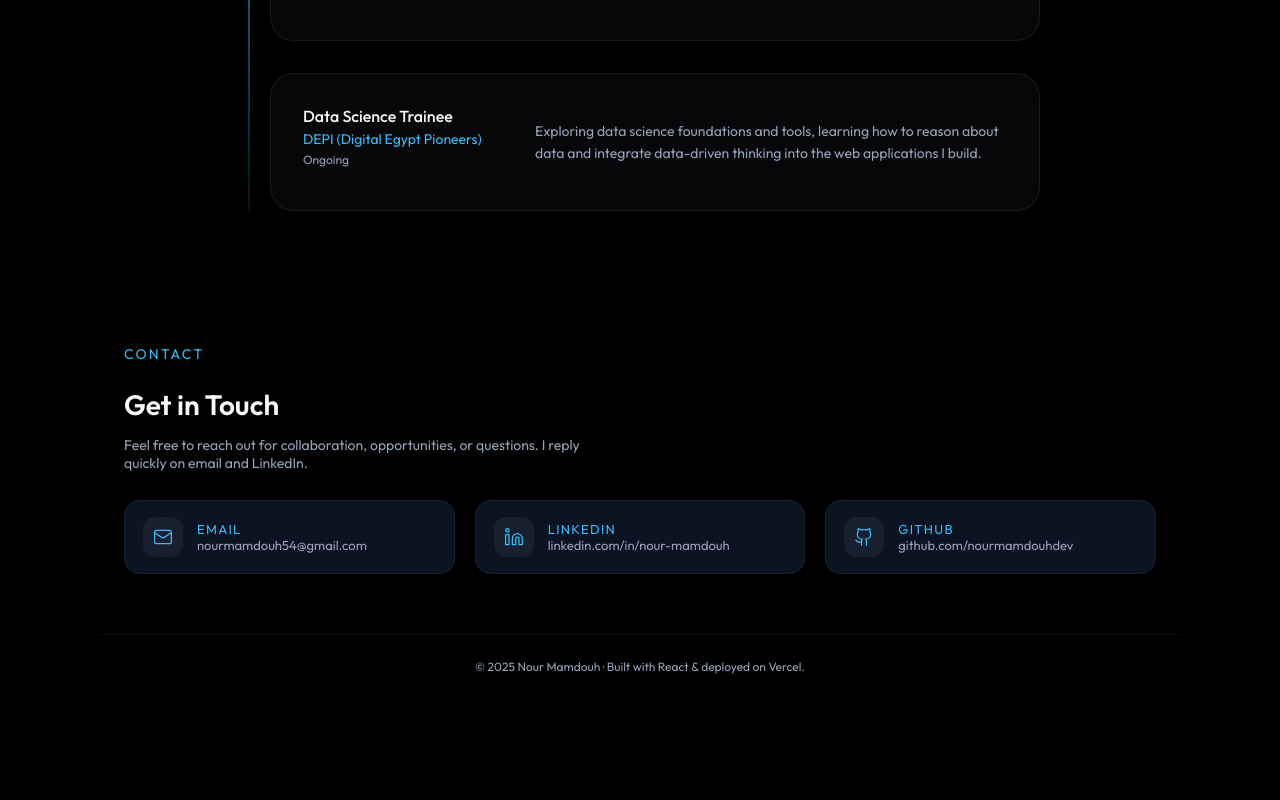
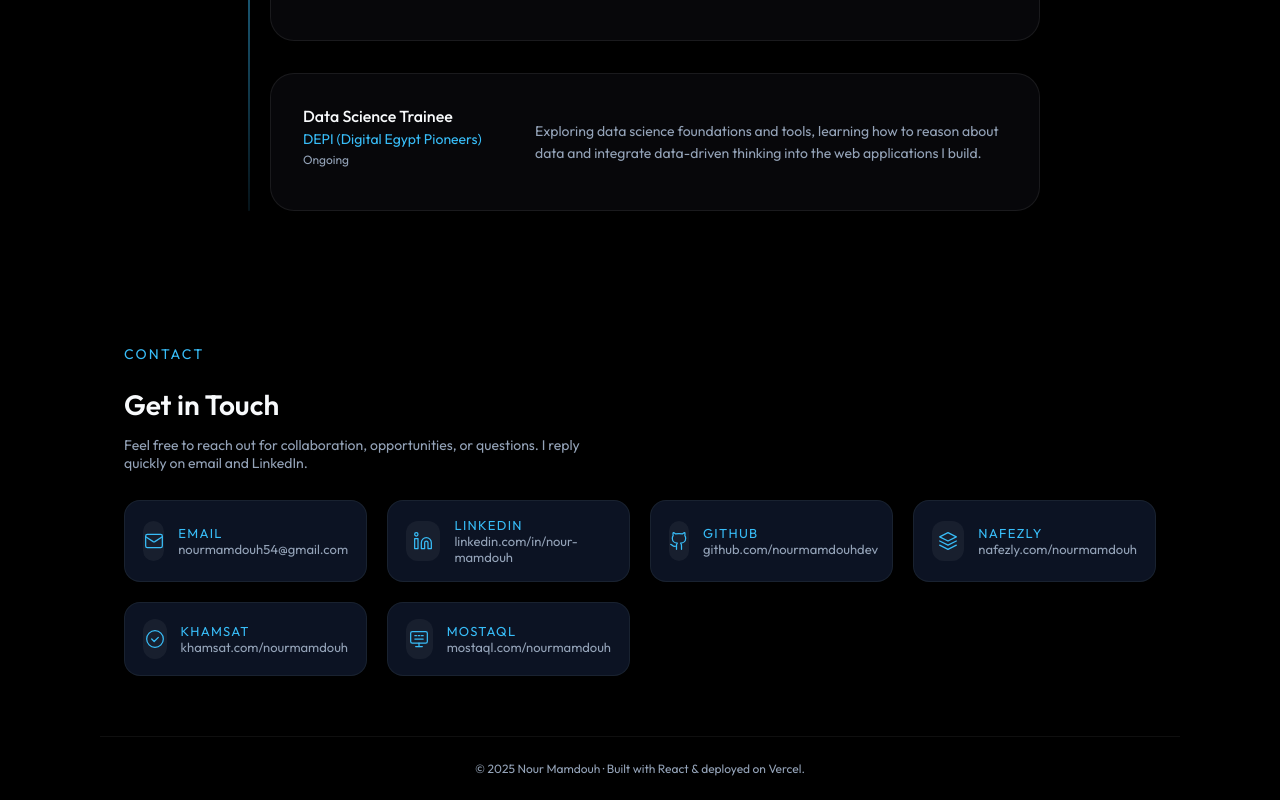
Before and after one commit to nourmamdouhdev/nour-portfolio, a React (Vite) app: page / in a window 1280 px wide. Shown: the part 3449-4249 px from the top of the page. Before the commit the page ends 4147 px from the top, so only its background shows below. Built offline with nearby package versions, Linux system fonts and the light colour scheme.

Commit message:
add the freelance contct

```diff
--- a/src/components/Contact.jsx
+++ b/src/components/Contact.jsx
@@ -1,5 +1,31 @@
 import { motion } from "framer-motion";
-import { Mail, Linkedin, Github } from "lucide-react";
+import { Mail, Linkedin, Github, Briefcase } from "lucide-react";
+
+// Custom SVG icons for freelancing platforms
+const NafezlyIcon = ({ size = 20, color = "var(--accent)" }) => (
+  <svg width={size} height={size} viewBox="0 0 24 24" fill="none" stroke={color} strokeWidth="1.5" strokeLinecap="round" strokeLinejoin="round">
+    <path d="M12 2L2 7l10 5 10-5-10-5z" />
+    <path d="M2 17l10 5 10-5" />
+    <path d="M2 12l10 5 10-5" />
+  </svg>
+);
+
+const KhamsatIcon = ({ size = 20, color = "var(--accent)" }) => (
+  <svg width={size} height={size} viewBox="0 0 24 24" fill="none" stroke={color} strokeWidth="1.5" strokeLinecap="round" strokeLinejoin="round">
+    <circle cx="12" cy="12" r="10" />
+    <path d="M8 12l3 3 5-5" />
+  </svg>
+);
+
+const MostaqlIcon = ({ size = 20, color = "var(--accent)" }) => (
+  <svg width={size} height={size} viewBox="0 0 24 24" fill="none" stroke={color} strokeWidth="1.5" strokeLinecap="round" strokeLinejoin="round">
+    <rect x="2" y="3" width="20" height="14" rx="2" ry="2" />
+    <path d="M8 21h8" />
+    <path d="M12 17v4" />
+    <path d="M7 8h2m2 0h2m2 0h2" />
+    <path d="M7 12h10" />
+  </svg>
+);
 
 function Contact() {
   const contacts = [
@@ -20,6 +46,24 @@ function Contact() {
       value: "github.com/nourmamdouhdev",
       link: "https://github.com/nourmamdouhdev",
       icon: Github,
+    },
+    {
+      label: "Nafezly",
+      value: "nafezly.com/nourmamdouh",
+      link: "https://nafezly.com/u/nourmamdouh",
+      icon: NafezlyIcon,
+    },
+    {
+      label: "Khamsat",
+      value: "khamsat.com/nourmamdouh",
+      link: "https://khamsat.com/user/nour_mamdouh1",
+      icon: KhamsatIcon,
+    },
+    {
+      label: "Mostaql",
+      value: "mostaql.com/nourmamdouh",
+      link: "https://mostaql.com/u/NourMamdouh13",
+      icon: MostaqlIcon,
     },
   ];
 
```
